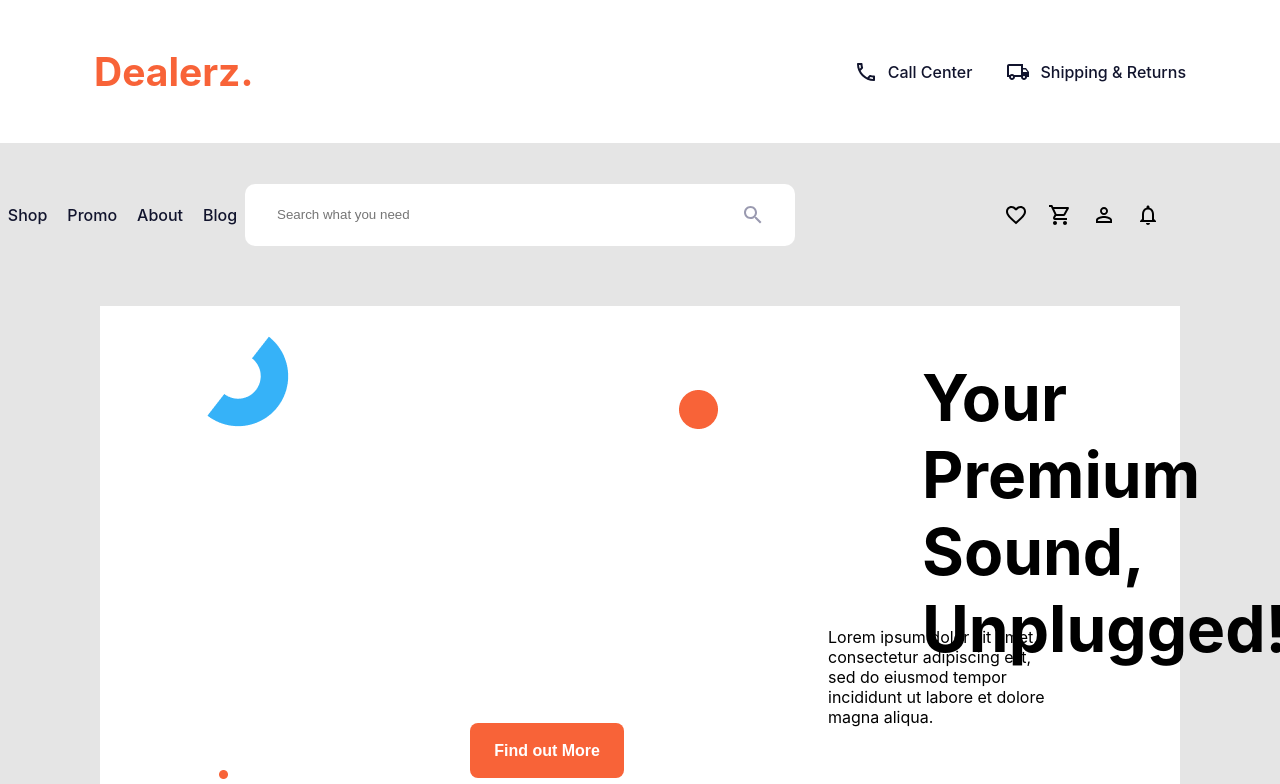
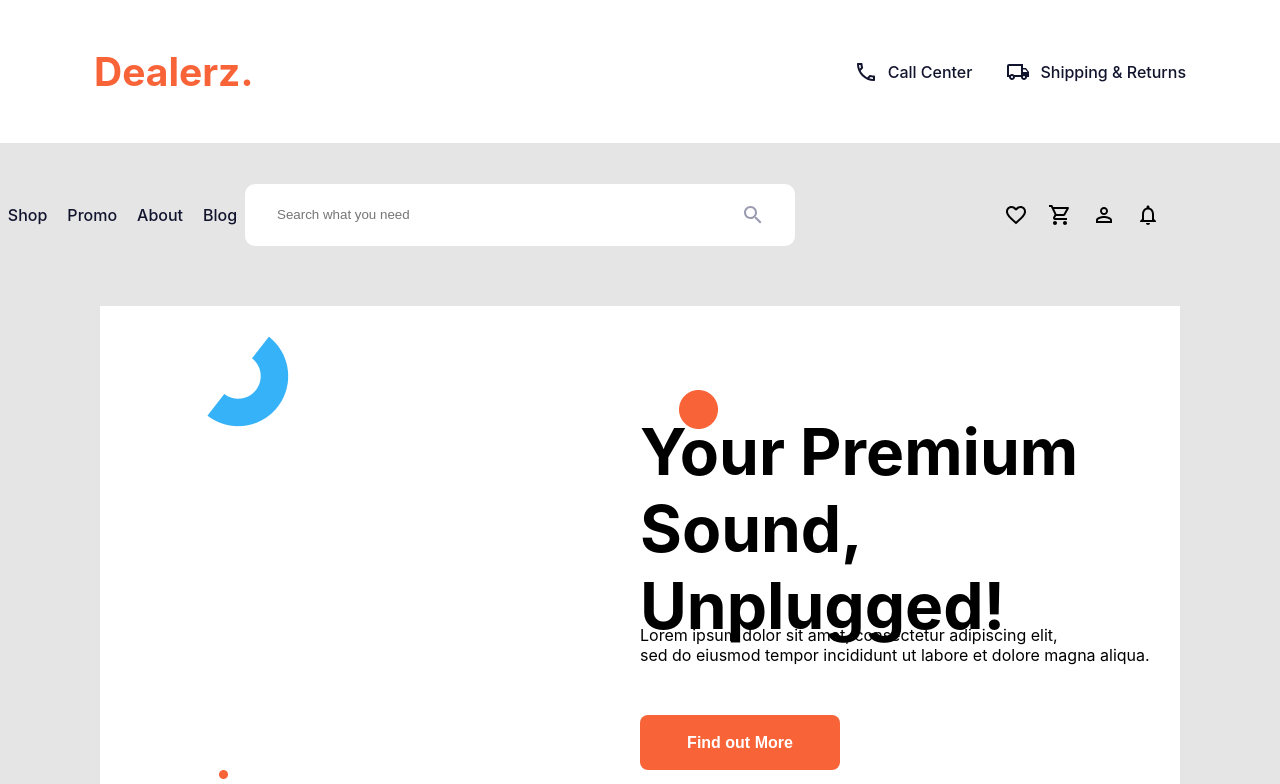
Before and after one commit to MhMahdi94/ecommerce-app, a React (Create React App) app: page /shop in a window 1280 px wide. Shown: the top 784 px of the page. Built offline with nearby package versions, Linux system fonts and the light colour scheme; no server answers.

Commit message:
responsive

```diff
--- a/src/compnent/flashSale/flashSale.scss
+++ b/src/compnent/flashSale/flashSale.scss
@@ -1,3 +1,5 @@
+@import '../../style.scss';
+
 .flashSale{
     background-color: #FFFFFF;
     height: 960px;
@@ -5,6 +7,7 @@
     .container{
 
         display: flex;
+
         flex-direction: column;
         align-items: center;
         justify-content: center;
@@ -31,6 +34,9 @@
         .scrollList{
            margin-top: 70px;
            display: flex;
+           @include mobile{
+            flex-wrap: wrap;
+          }
            align-items: center;
            gap: 20px;
             .item{
--- a/src/compnent/footer/footer.scss
+++ b/src/compnent/footer/footer.scss
@@ -1,6 +1,11 @@
+@import '../../style.scss';
+
 .footer{
     height: 476px;
     display: flex;
+    @include mobile{
+        flex-wrap: wrap;
+      }
     align-items: center;
     gap: 50px;
     width: 100%;
--- a/src/compnent/getTouch/getTouch.scss
+++ b/src/compnent/getTouch/getTouch.scss
@@ -2,6 +2,7 @@
     padding: 200px 100px;
     .container{
         display: flex;
+        flex-wrap: wrap;
         align-items: center;
         gap: 50px;
         .left{
@@ -19,6 +20,7 @@
             height: 720px;
             display: flex;
             flex-direction: column;
+            flex-wrap: wrap;
             align-items: center;
             justify-content: center;
             .title{
--- a/src/compnent/hero/Hero.jsx
+++ b/src/compnent/hero/Hero.jsx
@@ -4,12 +4,18 @@ const Hero = () => {
   return (
     <div className='hero'>
       <div className="container">
+        <div className="left">
+
+        </div>
+        <div className="right">
           <span className='header'>Your Premium Sound, Unplugged!</span>
            <span className="desc">
               Lorem ipsum dolor sit amet, consectetur adipiscing elit, <br/>
               sed do eiusmod tempor incididunt ut labore et dolore magna aliqua.
           </span>
           <button>Find out More</button>
+
+        </div>
       </div>
     </div>
   )
--- a/src/compnent/hero/hero.scss
+++ b/src/compnent/hero/hero.scss
@@ -1,37 +1,55 @@
+@import '../../style.scss';
+
 .hero{
+
     width: 100%;
+    @include mobile{
+        display: none;
+      }
+    .container{
 
-    .container{
     display: flex;
+    flex-wrap: wrap;
     align-items: center;
-    justify-content: stretch;
+    justify-content: flex-start;
+    // flex-direction: column;
+    width: 100%;
     height: 640px;
     background-color: #FFFFFF;
     background-image: url('../../assets/mask_group.png') ;
     background-size: cover;
-    position: relative;
+
+    .left{
+        flex: 1;
+    }
+    .right{
+        // position: relative;
+        flex: 1;
+        display: flex;
+        flex-direction: column;
+        align-items: start;
+        justify-content: center;
+        gap: 50px;
+        width: 100%;
+        height: 100%;
         .header{
                 font-size: 64px;
                 font-weight: 700;
-        position: absolute;
-        top: 135px;
-        right: 119px;
-        left: 728px;
-        bottom: 351px;
+                //  position: absolute;
+                // top: 135px;
+                // left: 0px;
                 background-color: transparent;
+                padding: 0;
         }
         .desc{
-        position: absolute;
-        top: 321px;
-        bottom: 279px;
-        right: 100px;
-        left: 728px;
+                // top: 321px;
                 font-size: 16px;
                 font-weight: 400;
                 line-height: 20px;
                 letter-spacing: 0.5%;
-        margin: auto;
-        background-color: transparent;
+                padding: 0;
+                // position: absolute;
+                // left: 0px;
         }
         button{
                 border: none;
@@ -39,12 +57,14 @@
                 border-radius: 8px;
                 color: #FFFFFF;
                 background-color: #F86338;
-        position: absolute;
-        right: 556px;
-        top: 417px;
+                width: 200px;
+                // top: 417px;
+                // position: absolute;
+                // left: 0px;
                 cursor: pointer;
                 font-size: 16px;
                 font-weight: 700;
         }
     }
 }
+}
--- a/src/compnent/prime/prime.scss
+++ b/src/compnent/prime/prime.scss
@@ -10,6 +10,7 @@
     }
     .sections{
         display: flex;
+        flex-wrap: wrap;
         align-items: center;
         justify-content: space-evenly;
         gap: 68px;
--- a/src/compnent/testimonial/testimonial.scss
+++ b/src/compnent/testimonial/testimonial.scss
@@ -1,6 +1,11 @@
+@import '../../style.scss';
+
 .testimonial{
     margin-top: 200px;
     display: flex;
+    @include mobile{
+        flex-wrap: wrap;
+      }
     align-items: center;
     justify-content: center;
     background-color: white;
@@ -14,6 +19,9 @@
         .left{
             width: 320px;
             height: 320px;
+            @include mobile{
+                width: 100%;
+            }
             background-image: url('../../assets/placeholder.png');
             background-size: cover;
         }
--- a/src/pages/home/Home.jsx
+++ b/src/pages/home/Home.jsx
@@ -10,13 +10,22 @@ import './home.scss'
 const Home = () => {
   return (
     <div className='home'>
-       <Hero/>
+      <div className="container">
+        <Hero />
+        <Prime/>
+        <FlashSale/>
+        <GetTouch/>
+        <Achievment/>
+        <Testimonial/>
+        <Blogs/>
+      </div>
+       {/* <Hero/>
        <Prime/>
-       <FlashSale/>
-       <GetTouch/>
+
+
        <Achievment/>
        <Testimonial/>
-       <Blogs/>
+       <Blogs/> */}
     </div>
   )
 }
--- a/src/pages/home/home.scss
+++ b/src/pages/home/home.scss
@@ -1,5 +1,10 @@
+@import '../../style.scss';
 .home{
     width: 100%;
     background-color: #E5E5E5;
     padding:20px 100px;
+    @include mobile{
+        padding:0px;
+      }
+
 }
--- a/src/pages/shop/shop.scss
+++ b/src/pages/shop/shop.scss
@@ -1,3 +1,4 @@
+@import '../../style.scss';
 .shop{
     width: 100%;
     background-color: #E5E5E5;
@@ -7,12 +8,14 @@
         .products{
             margin-top: 120px;
             display: flex;
+            flex-wrap: wrap;
             justify-content: space-between;
             gap: 50px;
             .left{
                 flex: 1;
                 .search{
                     display: flex;
+
                     align-items: center;
                     border:1px solid #11142D;
                     border-radius: 4px;
@@ -32,6 +35,9 @@
                 }
 
                 .priceFilter{
+                    @include mobile{
+                        display: none;
+                      }
                     margin-top: 80px;
                     .head{
                         display: flex;
@@ -60,6 +66,9 @@
                     display: flex;
                     flex-direction: column;
                     gap: 24px;
+                    @include mobile{
+                       display: none;
+                      }
                     span{
                         font-size: 24px;
                         font-weight: 700;
@@ -77,6 +86,9 @@
                     display: flex;
                     flex-direction: column;
                     gap: 24px;
+                    @include mobile{
+                        display: none;
+                       }
                     span{
                         font-size: 24px;
                         font-weight: 700;
--- /dev/null
+++ b/src/style.scss
@@ -0,0 +1,54 @@
+$themes: (
+  light: (
+    textColor: #000,
+    bg: white,
+    logo: darkblue,
+    bgSoft: #f6f3f3,
+    textColorSoft: #555,
+    border: lightgray,
+    shadow:rgba(0, 0, 0, .2),
+  ),
+  dark: (
+    textColor: whitesmoke,
+    bg: #222,
+    logo: white,
+    bgSoft: #333,
+    textColorSoft: lightgray,
+    border: #444,
+    shadow:rgba(60, 60, 60, 0.741),
+  ),
+);
+
+@mixin themify($themes) {
+  @each $theme, $map in $themes {
+    .theme-#{$theme} & {
+      $theme-map: () !global;
+      @each $key, $submap in $map {
+        $value: map-get(map-get($themes, $theme), "#{$key}");
+        $theme-map: map-merge(
+          $theme-map,
+          (
+            $key: $value,
+          )
+        ) !global;
+      }
+      @content;
+      $theme-map: null !global;
+    }
+  }
+}
+
+@function themed($key) {
+  @return map-get($theme-map, $key);
+}
+
+@mixin mobile {
+  @media (max-width: 480px) {
+    @content;
+  }
+}
+@mixin tablet {
+  @media (max-width: 960px) {
+    @content;
+  }
+}
```
Lines whose indentation alone changed are shown as unchanged.
